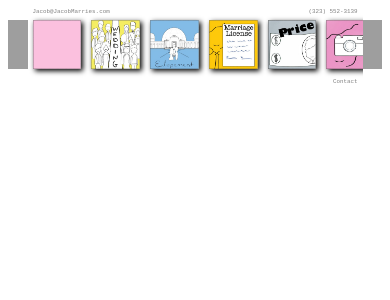
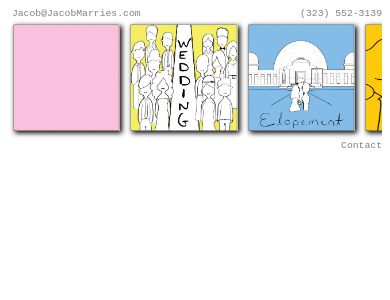
Before and after one commit to jakejurado/Jacob-Marries-Website, a React app: page / in a window 390 px wide. Shown: the top 300 px of the page. Built offline with nearby package versions, Linux system fonts and the light colour scheme; grey boxes are pictures that could not be loaded.

Commit message:
nav scrolling is polished.

```diff
--- a/src/components/Navbar.js
+++ b/src/components/Navbar.js
@@ -1,4 +1,4 @@
-import React from 'react'
+import React, { useState } from 'react'
 import "../styles/navbar.css";
 import wedding_option from '../../public/photos/01wedding01.jpg'
 import wedding_option2 from '../../public/photos/01wedding02.jpg'
@@ -27,22 +27,28 @@ import left_arrow from '../../public/photos/arrow2l.png'
 import right_arrow from '../../public/photos/arrow2r.png'
 
 function Navbar(){
+  const [intervalId, setIntervalId] = useState(null);
 
-  let scrolling = false;
-  function handleScroll(e){
-    console.log('enter handleScroll')
+
+  function handleArrowHover(e){
+    console.log(e.type)
+    //If mouse stops hovering then stop the scrolling
+    if(e.type==='mouseleave'){
+      console.log('mouseleave');
+      clearInterval(intervalId);
+
+    //if mouse hovers arrow then start scrolling
+    } else {  //mouseenter
+      console.log('mouseenter')
+
+      //grab which arrow was hovered
       const id= e.target.id;
-    const dom = document.getElementById('ceremony');
-    // dom.scrollIntoView({behavior: "smooth", block: "end", inline: "start"})
-    // console.log(dom);
-    // const endPoint = id === 'arrowL' ? 562 : 0
-    // let addInterval = id === 'arrowL' ? (50 * 1) : (50 * -1);
-    // scrolling = true;
-    // console.log(id, dom, endPoint, addInterval)
 
+      //put all box dom elements into an array.
       let all_boxes = document.getElementsByClassName('photoli');
       const navBoxes = Object.values(all_boxes);
 
+      // iterate through the array and find the part that is in view.
       const bxIndex = [Infinity, -Infinity];
       for(let i = 0, j = 0; i < navBoxes.length; i++){
         const curr = navBoxes[i];
@@ -51,24 +57,89 @@ function Navbar(){
         if(currInView & i > bxIndex[1]) bxIndex[1] = i;
       }
 
-    const loopNavArray = loopArray(bxIndex[1] + 1, navBoxes)
+      const lastBoxIndex = navBoxes.length;
+      let nextBoxIndex = bxIndex[1] + 1;
 
-    const intervalId = setInterval(()=>{
-      loopNavArray();
-    }, 500);
-    // let doc = navBoxes[bxIndex[1] + 1];
-    // doc.scrollIntoView({behavior: "smooth", inline: "end"});
+      // navBoxes[nextBoxIndex].scrollIntoView({behavior: "smooth", inline: "end"});
+      // nextBoxIndex++;
+
+      let currInterval = setInterval(()=>{
+        console.log('interval');
+        const dom = document.getElementById('outerNavUL');
+
+        // if(nextBoxIndex >= lastBoxIndex) {
+        if(isInViewport(document.getElementById('blogTile'))) {
+          clearInterval(currInterval);
+        }else{
+          // navBoxes[nextBoxIndex].scrollIntoView({behavior: "smooth", inline: "end"});
+          // nextBoxIndex++;
+          dom.scrollBy(2, 0);
+        }
+      }, 7)
+      setIntervalId(currInterval);
+    }
   }
 
-  function loopArray(nextIndex, arrOfDom){
-    const lastIndex = arrOfDom.length - 1;
-    return (() =>{
-      console.log('still going');
-      if(nextIndex !== lastIndex){
-        arrOfDom[nextIndex].scrollIntoView({behavior: "smooth", inline: "end"});
-        nextIndex++;
+  //scrolling function for the navbar.
+  function navBarScrolling(e){
+    //If mouseup then stop the scrolling
+    if(e.type==='mouseup'){
+      clearInterval(intervalId);
+
+    //if mousedown then start scrolling...
+    } else {
+
+      //put all the tile dom elements into an array.
+      let all_tiles = document.getElementsByClassName('photoli');
+      const tileArray = Object.values(all_tiles);
+
+      //Depending which button (left or right) is pushed, we'll want to scroll different directions.
+      //grab the id of the clicked arrow
+      const id= e.target.id;
+
+      //if right arrow then reverse the tileArray, so that we can use the same code below.
+      if(id === 'rightArrow') {
+        tileArray.reverse();
       }
-    })
+
+      // iterate through the array and find the first and last index of tiles that are in view
+      const bxIndex = [Infinity, -Infinity];
+      for(let i = 0, j = 0; i < tileArray.length; i++){
+        const curr = tileArray[i];
+        const currInView = isInViewport(curr);
+        if(currInView & i < bxIndex[0]) bxIndex[0] = i;
+        if(currInView & i > bxIndex[1]) bxIndex[1] = i;
+      }
+
+      //store the last tile dom element from the array and the index of the next tile that is out of view
+      let nextTileIndex = bxIndex[1] + 1;
+      const lastTileElement = tileArray[tileArray.length - 1]
+
+      //depending on the direction of the scroll, we'll need to adjust the inline proeprty of scrollIntoView
+      const inlineProperty = id ==='rightArrow' ? 'end' : 'start'
+
+      //if the last tile is not already in view then scroll.
+      if(!isInViewport(lastTileElement)){
+        tileArray[nextTileIndex].scrollIntoView({behavior: "smooth", inline: inlineProperty});
+        nextTileIndex++;
+      }
+
+      //set the interval to continue to scroll as long as mousedown or we reach the last tile
+      let currInterval = setInterval(()=>{
+        console.log('interval');
+
+        //if we reach the end then clear the interval, otherwise increment one at a time
+        if(isInViewport(lastTileElement)) {
+          console.log('do we enter');
+          clearInterval(currInterval);
+        }else{
+          tileArray[nextTileIndex].scrollIntoView({behavior: "smooth", inline: inlineProperty});
+          nextTileIndex++;
+        }
+      }, 1000)
+      //set state so that the interval can be cleared on mouseup.
+      setIntervalId(currInterval);
+    }
   }
 
 
@@ -93,7 +164,7 @@ function Navbar(){
         </ul>
       </div>
       <div id="navDiv">
-        <div className="photoNav" id='arrowL' onMouseEnter={handleScroll} onMouseLeave={()=>scrolling = false}><img src={left_arrow}/></div>
+        <div className="photoNav" id='arrowL' onMouseDown={navBarScrolling} onMouseUp={navBarScrolling}><img src={left_arrow} id='leftArrow' /></div>
         <div id='outerNavUL'>
           <ul id="navUL">
             <li className="photoli" id='home'><a href="index.html" ><img src={last_option} alt="a simple 4 line drawing of a home to go back to the main landing page" id="homeTile" /></a></li>
@@ -110,7 +181,7 @@ function Navbar(){
             <li className="photoli" id='blog'><a href="http://blog.jacobmarries.com"><img src={blog_option} alt="a drawing of a computer open to my blog page" id="blogTile"/></a></li>
           </ul>
         </div>
-        <div className="photoNav" id='arrowR'><img src={right_arrow} width='25px'/></div>
+        <div className="photoNav" id='arrowR' onMouseDown={navBarScrolling} onMouseUp={navBarScrolling}><img src={right_arrow} width='25px' id='rightArrow' /></div>
       </div>
       <div className='contact'>
         Contact
--- a/src/styles/navbar.css
+++ b/src/styles/navbar.css
@@ -4,6 +4,34 @@
   font-weight:600;
   font-style: normal;
 }
+
+body {
+	--tileSize: 12.5vw;
+  --fontSize: 1.5vw
+}
+
+@media screen and (min-width: 1000px) {
+  body{
+    --fontSize: 18px;
+  }
+}
+
+@media screen and (max-width: 600px) {
+  body{
+    --tileSize: 20vw;
+    --fontSize: 2vw
+  }
+}
+
+@media screen and (max-width: 450px) {
+  body{
+    --tileSize: 27.5vw;
+    --fontSize: 2.5vw
+  }
+}
+
+
+
 
 nav{
   max-width: 1200px;
@@ -30,6 +58,7 @@ nav{
   overflow-x: scroll;
   -ms-overflow-style: none;  /* IE and Edge */
   scrollbar-width: none;  /* Firefox */
+  scroll-behavior: auto;
 }
 
 #navUL{
@@ -45,8 +74,8 @@ nav{
   margin: 5px;
 }
 .photoli img{
-  width: 12.5vw;
-  height: 12.5vw;
+  width: var(--tileSize);
+  height: var(--tileSize);
   max-width: 150px;
   max-height: 150px;
   box-shadow: 2px 2px 5px black;
@@ -55,7 +84,7 @@ nav{
 
 .photoNav img{
   width: 5vw;
-  height: 12.5vw;
+  height: var(--tileSize);
   max-width: 150px;
   max-height: 150px;
 }
@@ -63,7 +92,7 @@ nav{
 
 .contact{
   font-family:monospace;
-  font-size: 1.5vw;
+  font-size: var(--fontSize);
   text-align: right;
   margin: 0 calc(5vw + 5px) 0  calc(5vw + 5px);
   color: grey;
@@ -84,3 +113,20 @@ nav{
   margin: 0;
   list-style-type: none;
 }
+
+
+
+@media screen and (max-width: 600px) {
+  .photoNav{
+    display:none;
+  }
+
+  .contact{
+    margin:0;
+  }
+
+  #contactDiv{
+    margin: 0 0 0 1vw;
+  }
+
+}
```
Lines whose indentation alone changed are shown as unchanged.
